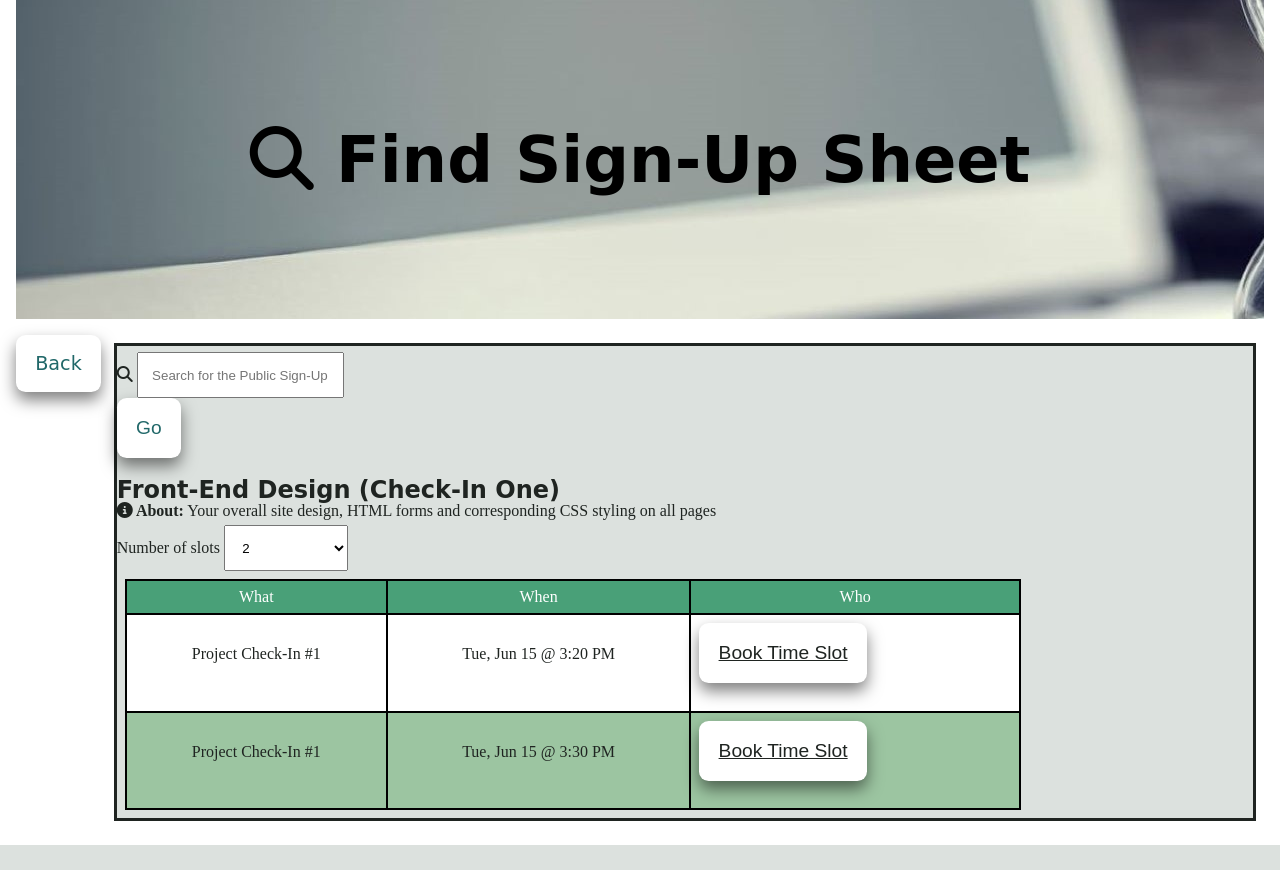
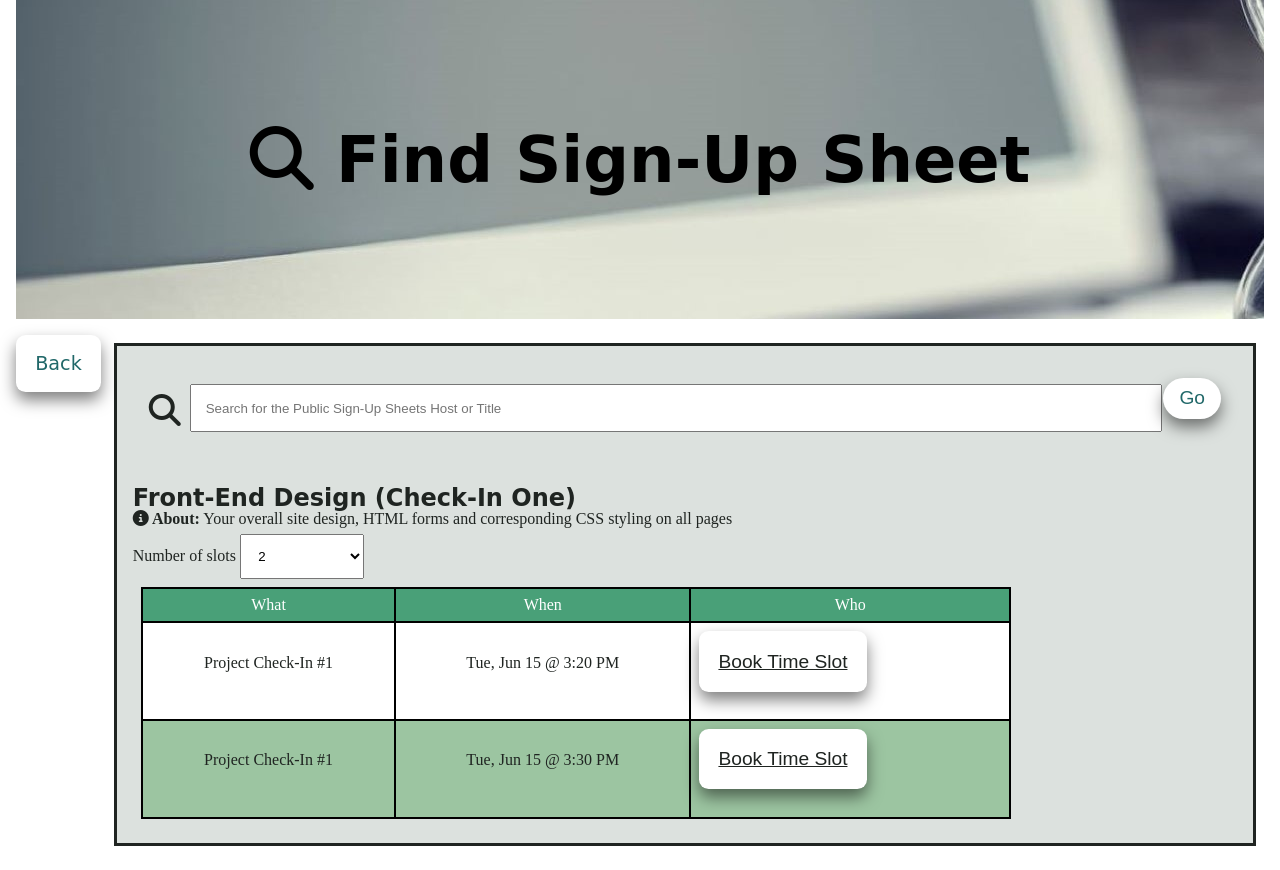
Before and after one commit to 3420Final/Project, a PHP site: page /SignUpForSlot.php in a window 1280 px wide. Shown: the part 121-991 px from the top of the page. Before the commit the page ends 966 px from the top, so only its background shows below. Run offline with PHP 8.4, Linux system fonts and the light colour scheme; some libraries are stand-ins or nearby versions; some web fonts are replaced.

Commit message:
Added Sign Up Sheet to master

```diff
--- a/styles/master.css
+++ b/styles/master.css
@@ -326,3 +326,101 @@ nav#navbar{
       justify-content: space-between;
       border: none;
   }
+
+  /******************signupsheet section****************/
+
+
+
+    /*swap colours on hover*/
+    #signUpSheet button:hover {
+        background-color: var(--green);
+        border: 0.3em solid var(--borders);
+        color: var(--white);
+        border-radius: 0.5em; /*rounded corners*/
+      }
+      #FindSheet section{
+          display: flex;
+          border: 0.2em solid var(--black);
+          margin: 0.5rem;
+          background-color: var(--white);
+          color:var(--black);
+          flex-direction: column;
+          justify-content: space-evenly;
+          justify-content: stretch;
+          flex: 2 1 auto;
+        }
+
+     #signUpSheet button{
+          font-size: 1.2em;
+          border-radius: 0.5em; /*rounded corners*/
+          background-color: white;
+          border: 0.3em solid var(--borders);
+          color: var(--blue);
+          text-align: center;
+          text-decoration: none; /*remove underline*/
+          display: flex;
+          padding: 0.5em;
+          margin-bottom: 1em;
+          align-items: flex-start;
+          text-align: center;
+          justify-content: space-around;
+          box-shadow: 0 8px 16px 0 rgba(0,0,0,0.5);
+        }
+
+      #FindSheet form{
+        display:flex;
+        flex: 2 1 auto;
+        padding: 1em;
+        margin: 1em;
+      }
+
+      #FindSheet form input{
+        height: 1.3em;
+        margin-right: 0.1em;
+      }
+
+      #FindSheet form i{
+        font-size: 2em;
+        margin-top: 0.5em;
+        margin-right: 0.3em;
+      }
+
+      #FindSheet form button{
+        padding: 0.5em;
+        border-radius: 1.5em;
+        width: 3em;
+      }
+
+      section .SlotSignUp{
+        margin: 1em;
+      }
+      #signUpSheet header{
+          /*Citation for the image below: https://www.pinterest.ca/pin/674203006692235309/*/
+          background-image: url('../images/SignUpSheet.jpg');
+          height: 20em;
+          display: flex;
+          justify-content: center;
+          align-items: center;
+          margin-bottom: 1em;
+        }
+
+       #signUpSheet section {
+          display: flex;
+          border: 0.2em solid var(--black);
+          margin: 0.5rem;
+          padding: 1em;
+          background-color: var(--white);
+          color:var(--black);
+          flex-direction: column;
+          justify-content: space-evenly;
+          justify-content: stretch;
+          flex: 2 1 auto;
+        }
+
+       #signUpSheet main{
+          display: flex;
+          align-items: flex-start;
+          justify-content: space-between;
+          margin: 0.1em;
+
+        }
```
